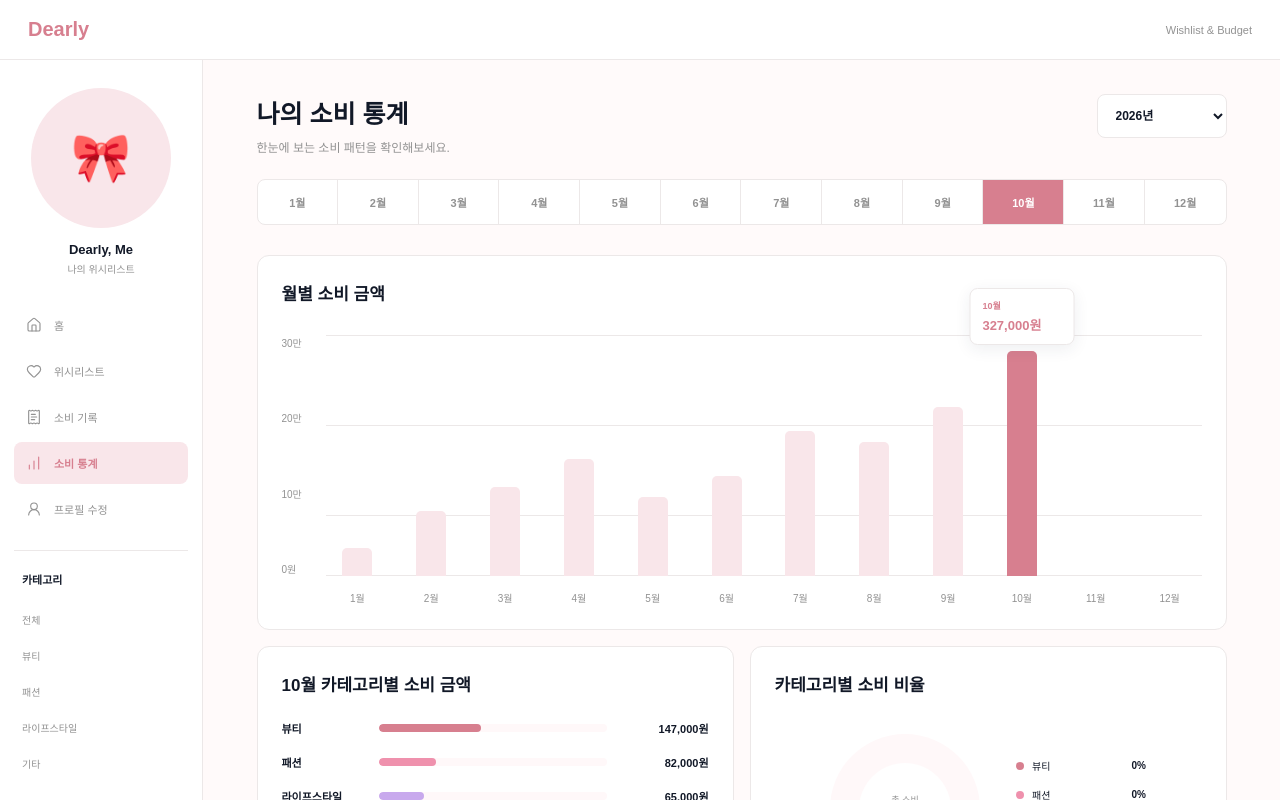
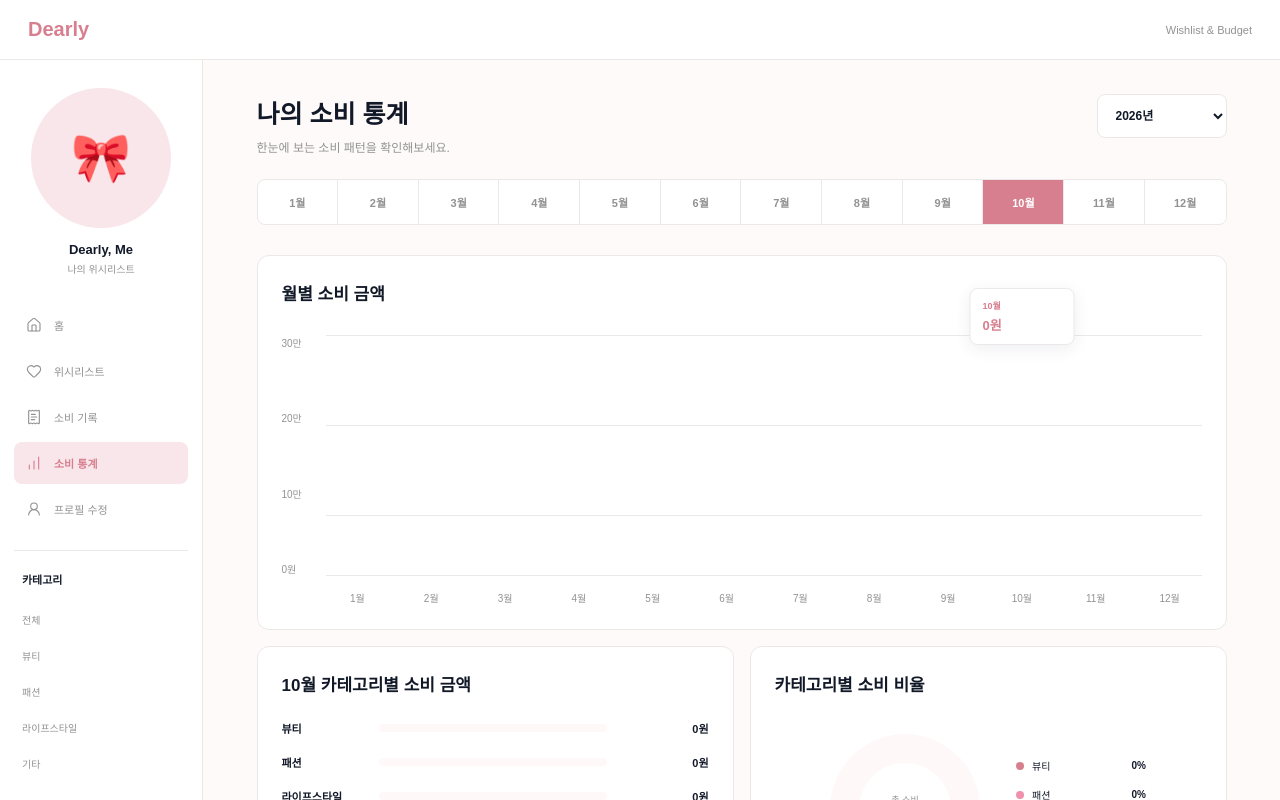
Before and after one commit to seongyeon-dev/Dearly, a React (Vite) app in the folder frontend/: page /statistics in a window 1280 px wide. Shown: the top 800 px of the page. Built offline with nearby package versions, Linux system fonts and the light colour scheme.

Commit message:
feat: calculate spending statistics from purchases

```diff
--- a/frontend/src/pages/Statistics/Statistics.tsx
+++ b/frontend/src/pages/Statistics/Statistics.tsx
@@ -2,92 +2,71 @@ import { useState } from "react";
 
 import CategoryChart from "../../components/CategoryChart/CategoryChart";
 import type { CategorySpendingData } from "../../types/statistics";
+import { getMonthlyPurchases } from "../../utils/purchaseStorage";
+
 import CategorySpending from "./CategorySpending/CategorySpending";
 import MonthlyChart from "./MonthlyChart/MonthlyChart";
-import { monthlySpending } from "./statisticsData";
 
 import "./Statistics.css";
 
+const categoryList = [
+  { name: "뷰티", className: "beauty" },
+  { name: "패션", className: "fashion" },
+  { name: "라이프스타일", className: "lifestyle" },
+  { name: "기타", className: "other" },
+];
+
 function Statistics() {
-  const [selectedYear, setSelectedYear] = useState("2026");
-  const [selectedMonth, setSelectedMonth] = useState(10);
+  const today = new Date();
 
-  const selectedMonthData =
-    monthlySpending.find((item) => item.month === selectedMonth) ??
-    monthlySpending[0];
+  const [selectedYear, setSelectedYear] = useState(String(today.getFullYear()));
 
-  const categorySpending = selectedMonthData.categories;
+  const [selectedMonth, setSelectedMonth] = useState(today.getMonth() + 1);
 
-  const totalSpending = categorySpending.reduce(
-    (total, category) => total + category.amount,
-    0,
+  const monthlySpending = Array.from({ length: 12 }, (_, index) => {
+    const month = index + 1;
+    const monthKey = `${selectedYear}-${String(month).padStart(2, "0")}`;
+
+    const purchases = getMonthlyPurchases(monthKey);
+
+    const amount = purchases.reduce(
+      (total, purchase) => total + purchase.amount,
+      0,
+    );
+
+    const categories: CategorySpendingData[] = categoryList.map((category) => {
+      const categoryAmount = purchases
+        .filter((purchase) => purchase.category === category.name)
+        .reduce((total, purchase) => total + purchase.amount, 0);
+
+      return {
+        name: category.name,
+        className: category.className,
+        amount: categoryAmount,
+        percentage:
+          amount > 0 ? Math.round((categoryAmount / amount) * 100) : 0,
+      };
+    });
+
+    return {
+      month,
+      amount,
+      categories,
+    };
+  });
+
+  const selectedMonthData = monthlySpending.find(
+    (item) => item.month === selectedMonth,
   );
 
-  const yearlyTotalSpending = monthlySpending.reduce(
-    (total, month) => total + month.amount,
-    0,
-  );
+  const categorySpending = selectedMonthData?.categories ?? [];
 
-  const yearlyCategoryAmounts = monthlySpending.reduce(
-    (totals, month) => {
-      month.categories.forEach((category) => {
-        totals[category.className] =
-          (totals[category.className] ?? 0) + category.amount;
-      });
+  const totalSpending = selectedMonthData?.amount ?? 0;
 
-      return totals;
-    },
-    {} as Record<string, number>,
-  );
-
-  const yearlyCategories: CategorySpendingData[] = [
-    {
-      name: "뷰티",
-      amount: yearlyCategoryAmounts.beauty ?? 0,
-      percentage:
-        yearlyTotalSpending > 0
-          ? Math.round(
-              ((yearlyCategoryAmounts.beauty ?? 0) / yearlyTotalSpending) * 100,
-            )
-          : 0,
-      className: "beauty",
-    },
-    {
-      name: "패션",
-      amount: yearlyCategoryAmounts.fashion ?? 0,
-      percentage:
-        yearlyTotalSpending > 0
-          ? Math.round(
-              ((yearlyCategoryAmounts.fashion ?? 0) / yearlyTotalSpending) *
-                100,
-            )
-          : 0,
-      className: "fashion",
-    },
-    {
-      name: "라이프스타일",
-      amount: yearlyCategoryAmounts.lifestyle ?? 0,
-      percentage:
-        yearlyTotalSpending > 0
-          ? Math.round(
-              ((yearlyCategoryAmounts.lifestyle ?? 0) / yearlyTotalSpending) *
-                100,
-            )
-          : 0,
-      className: "lifestyle",
-    },
-    {
-      name: "기타",
-      amount: yearlyCategoryAmounts.other ?? 0,
-      percentage:
-        yearlyTotalSpending > 0
-          ? Math.round(
-              ((yearlyCategoryAmounts.other ?? 0) / yearlyTotalSpending) * 100,
-            )
-          : 0,
-      className: "other",
-    },
-  ];
+  const selectedMonthKey = `${selectedYear}-${String(selectedMonth).padStart(
+    2,
+    "0",
+  )}`;
 
   return (
     <main className="statistics">
@@ -138,10 +117,7 @@ function Statistics() {
           />
 
           <div className="category-chart-wrapper">
-            <CategoryChart
-              categories={yearlyCategories}
-              totalSpending={yearlyTotalSpending}
-            />
+            <CategoryChart selectedMonth={selectedMonthKey} />
           </div>
         </div>
       </div>
```
